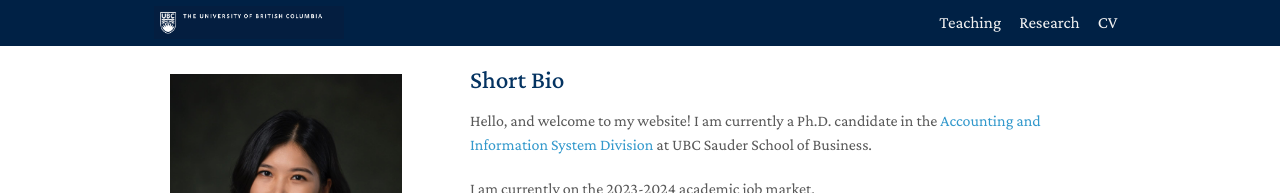
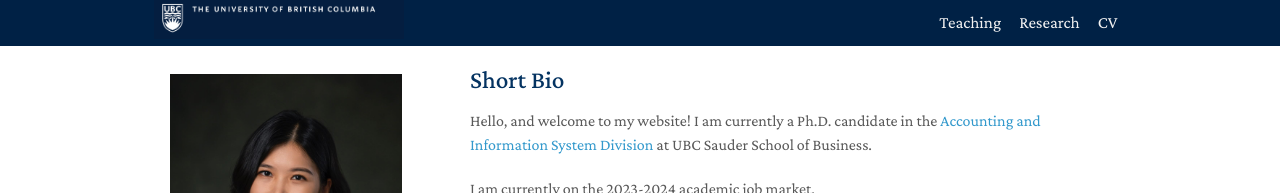
Before and after one commit to zeyang1225/zeyang1225.github.io, a Jekyll site: the page built from index.md, in a window 1280 px wide. Shown: the top 193 px of the page. Built offline with Jekyll 4.4.1, drawn with Linux system fonts in a browser that asks for light colours; nearby versions of some CDN libraries; a style sheet for code colours, icons or effects is not loaded; our own code applies the rules of GitHub Pages for plain Markdown files.

Commit message:
Update homepage.html

```diff
--- a/_layouts/homepage.html
+++ b/_layouts/homepage.html
@@ -59,7 +59,7 @@
   </head>
   <body>
       <div class="topnav">
-      <a href="https://www.ubc.ca/"><img width="190" src="./assets/img/ubc logo.png"></a>
+      <a href="https://www.ubc.ca/"><img width="250" src="./assets/img/ubc logo.png"></a>
       <div id="myLinks">
     <a class="normal right" href="./#cv">CV</a>
     <a class="normal" href="./#dissertation">Research</a>
```
